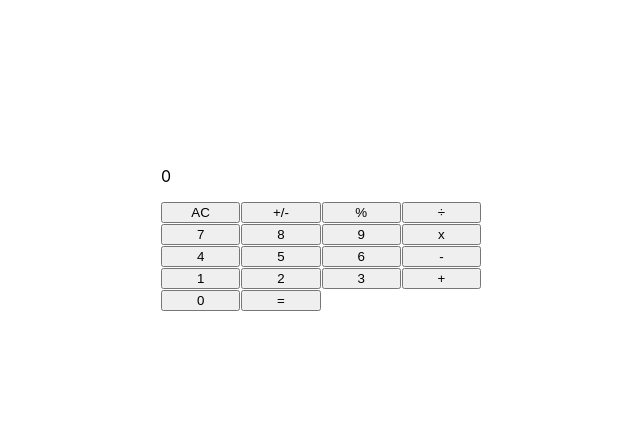
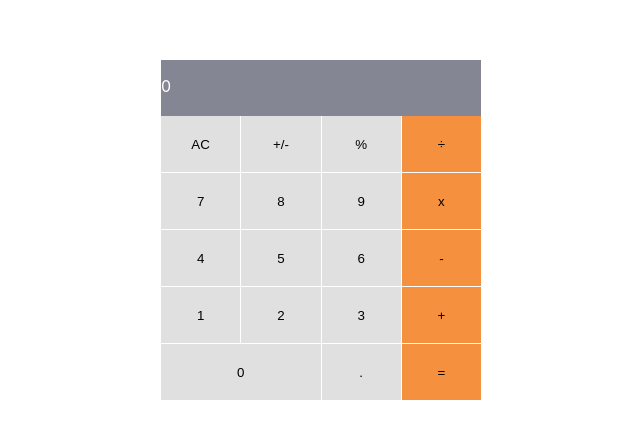
Before and after one commit to getssh/Math-Magicians, a React (Create React App) app: page / in a window 1280 px wide. Shown: the part 170-608 px from the top of the page, without its empty margins (319-959 px from the left). Built offline with nearby package versions, Linux system fonts and the light colour scheme.

Commit message:
Update style for calculator

```diff
--- a/src/components/Calculator.css
+++ b/src/components/Calculator.css
@@ -13,27 +13,19 @@
   grid-gap: 1px;
 }
 
-.calculator input {
-  background-color: #858694;
-  padding: 1.2rem 0;
-  color: #fff;
-  text-align: right;
-  font-size: 1.2rem;
+.wrap {
+  text-align: center;
+  height: 3.5rem;
   border: none;
 }
 
-::placeholder {
+.shwo-result {
+  background-color: #858694;
+  height: 3.5rem;
   color: #fff;
-  padding-right: 0.4rem;
-  text-align: right;
-  font-size: 1.1rem;
 }
 
-.wrap {
-  text-align: center;
-}
-
-.gray {
+button {
   background-color: #e0e0e0;
 }
 
--- a/src/components/Calculator.js
+++ b/src/components/Calculator.js
@@ -10,22 +10,14 @@ const ShowResult = (props) => {
     <div className="shwo-result">
       <p>
         {output.total}
+        {' '}
         {output.operation}
+        {' '}
         {output.next}
       </p>
     </div>
   );
 };
-
-// const CalculatorOutput = ({ result }) => (
-//   <section className="CalcOutput">
-//     <span>
-//       {result.total}
-//       {result.operation}
-//       {result.next}
-//     </span>
-//   </section>
-// );
 
 ShowResult.propTypes = {
   output: PropTypes.shape({
@@ -54,21 +46,22 @@ const Calculator = () => {
         <button type="button" className="wrap" onClick={(e) => handleChange(e, calculateResult, setCalculateResult)}>AC</button>
         <button type="button" className="wrap" onClick={(e) => handleChange(e, calculateResult, setCalculateResult)}>+/-</button>
         <button type="button" className="wrap" onClick={(e) => handleChange(e, calculateResult, setCalculateResult)}>%</button>
-        <button type="button" className="wrap" onClick={(e) => handleChange(e, calculateResult, setCalculateResult)}>÷</button>
+        <button type="button" className="wrap orange" onClick={(e) => handleChange(e, calculateResult, setCalculateResult)}>÷</button>
         <button type="button" className="wrap" onClick={(e) => handleChange(e, calculateResult, setCalculateResult)}>7</button>
         <button type="button" className="wrap" onClick={(e) => handleChange(e, calculateResult, setCalculateResult)}>8</button>
         <button type="button" className="wrap" onClick={(e) => handleChange(e, calculateResult, setCalculateResult)}>9</button>
-        <button type="button" className="wrap" onClick={(e) => handleChange(e, calculateResult, setCalculateResult)}>x</button>
+        <button type="button" className="wrap orange" onClick={(e) => handleChange(e, calculateResult, setCalculateResult)}>x</button>
         <button type="button" className="wrap" onClick={(e) => handleChange(e, calculateResult, setCalculateResult)}>4</button>
         <button type="button" className="wrap" onClick={(e) => handleChange(e, calculateResult, setCalculateResult)}>5</button>
         <button type="button" className="wrap" onClick={(e) => handleChange(e, calculateResult, setCalculateResult)}>6</button>
-        <button type="button" className="wrap" onClick={(e) => handleChange(e, calculateResult, setCalculateResult)}>-</button>
+        <button type="button" className="wrap orange" onClick={(e) => handleChange(e, calculateResult, setCalculateResult)}>-</button>
         <button type="button" className="wrap" onClick={(e) => handleChange(e, calculateResult, setCalculateResult)}>1</button>
         <button type="button" className="wrap" onClick={(e) => handleChange(e, calculateResult, setCalculateResult)}>2</button>
         <button type="button" className="wrap" onClick={(e) => handleChange(e, calculateResult, setCalculateResult)}>3</button>
-        <button type="button" className="wrap" onClick={(e) => handleChange(e, calculateResult, setCalculateResult)}>+</button>
-        <button type="button" className="wrap" onClick={(e) => handleChange(e, calculateResult, setCalculateResult)}>0</button>
-        <button type="button" className="wrap" onClick={(e) => handleChange(e, calculateResult, setCalculateResult)}>=</button>
+        <button type="button" className="wrap orange" onClick={(e) => handleChange(e, calculateResult, setCalculateResult)}>+</button>
+        <button type="button" className="wrap wide" onClick={(e) => handleChange(e, calculateResult, setCalculateResult)}>0</button>
+        <button type="button" className="wrap" onClick={(e) => handleChange(e, calculateResult, setCalculateResult)}>.</button>
+        <button type="button" className="wrap orange" onClick={(e) => handleChange(e, calculateResult, setCalculateResult)}>=</button>
       </div>
     </div>
   );
```
